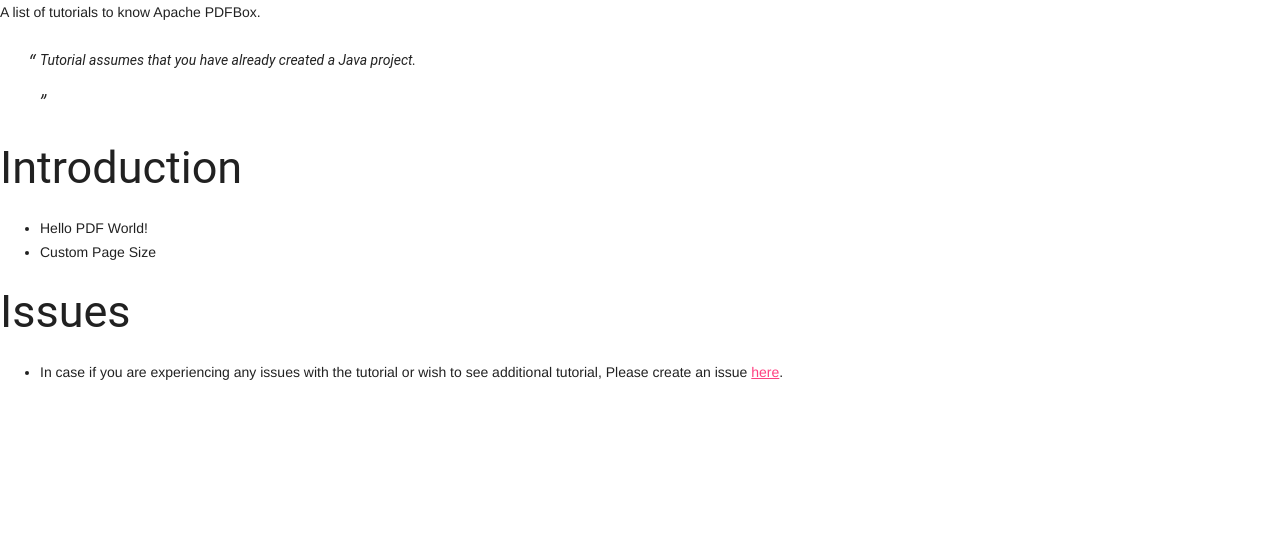
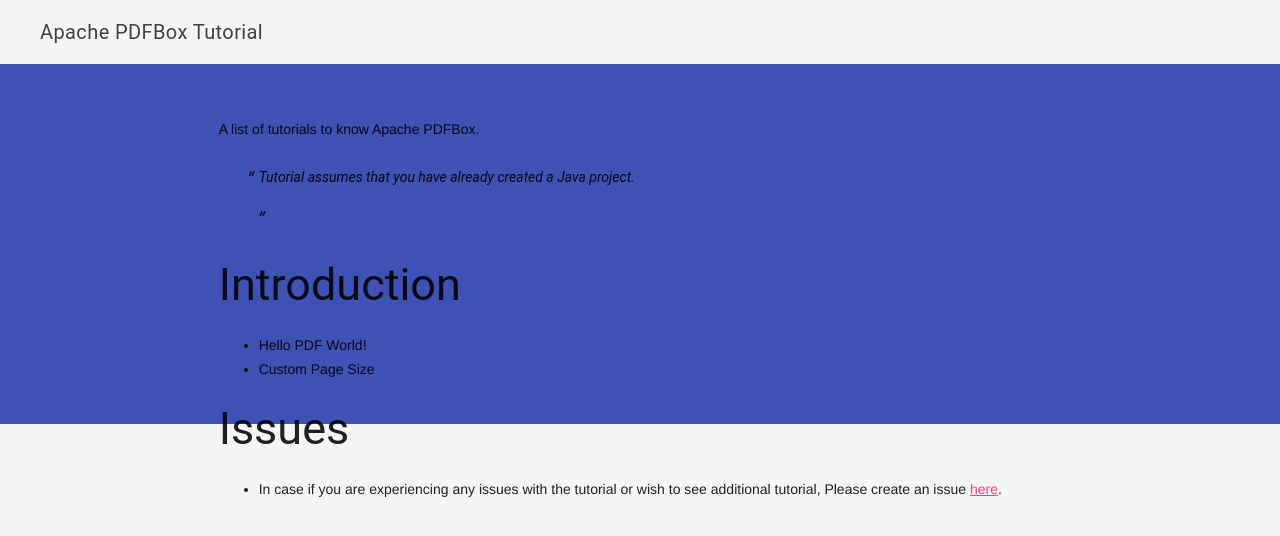
Before and after one commit to carbonrider/pdfbox_tutorial, a Jekyll site: the page built from index.md, in a window 1280 px wide. Shown: the top 536 px of the page. Built offline with Jekyll 4.4.1, drawn with Linux system fonts in a browser that asks for light colours; nearby versions of some CDN libraries; Markdown is read by kramdown in place of the engine named in the settings.

Commit message:
Added material design styles.

```diff
--- a/_includes/footer.html
+++ b/_includes/footer.html
@@ -1,2 +1,4 @@
+      </main>
+    </div>
 </body>
 </html>
--- a/_includes/header.html
+++ b/_includes/header.html
@@ -9,6 +9,19 @@
     <!-- Angular Material style sheet -->
     <link rel="stylesheet" href="https://fonts.googleapis.com/icon?family=Material+Icons">
     <link rel="stylesheet" href="https://code.getmdl.io/1.2.1/material.indigo-pink.min.css">
+    <link rel="stylesheet" href="css/styles.css">
     <script defer src="https://code.getmdl.io/1.2.1/material.min.js"></script>
 </head>
 <body>
+
+  <div class="demo-layout mdl-layout mdl-layout--fixed-header mdl-js-layout mdl-color--grey-100">
+      <header class="demo-header mdl-layout__header mdl-layout__header--scroll mdl-color--grey-100 mdl-color-text--grey-800">
+        <div class="mdl-layout__header-row">
+          <span class="mdl-layout-title">Apache PDFBox Tutorial</span>
+          <div class="mdl-layout-spacer"></div>
+        </div>
+      </header>
+      <div class="demo-ribbon"></div>
+      <main class="demo-main mdl-layout__content">
+        <div class="demo-container mdl-grid">
+          <div class="mdl-cell mdl-cell--2-col mdl-cell--hide-tablet mdl-cell--hide-phone"></div>
--- /dev/null
+++ b/css/styles.css
@@ -0,0 +1,59 @@
+/**
+ * Copyright 2015 Google Inc. All Rights Reserved.
+ *
+ * Licensed under the Apache License, Version 2.0 (the "License");
+ * you may not use this file except in compliance with the License.
+ * You may obtain a copy of the License at
+ *
+ *      http://www.apache.org/licenses/LICENSE-2.0
+ *
+ * Unless required by applicable law or agreed to in writing, software
+ * distributed under the License is distributed on an "AS IS" BASIS,
+ * WITHOUT WARRANTIES OR CONDITIONS OF ANY KIND, either express or implied.
+ * See the License for the specific language governing permissions and
+ * limitations under the License.
+ */
+
+.demo-ribbon {
+  width: 100%;
+  height: 40vh;
+  background-color: #3F51B5;
+  flex-shrink: 0;
+}
+
+.demo-main {
+  margin-top: -35vh;
+  flex-shrink: 0;
+}
+
+.demo-header .mdl-layout__header-row {
+  padding-left: 40px;
+}
+
+.demo-container {
+  max-width: 1600px;
+  width: calc(100% - 16px);
+  margin: 0 auto;
+}
+
+.demo-content {
+  border-radius: 2px;
+  padding: 80px 56px;
+  margin-bottom: 80px;
+}
+
+.demo-layout.is-small-screen .demo-content {
+  padding: 40px 28px;
+}
+
+.demo-content h3 {
+  margin-top: 48px;
+}
+
+.demo-footer {
+  padding-left: 40px;
+}
+
+.demo-footer .mdl-mini-footer--link-list a {
+  font-size: 13px;
+}
```
